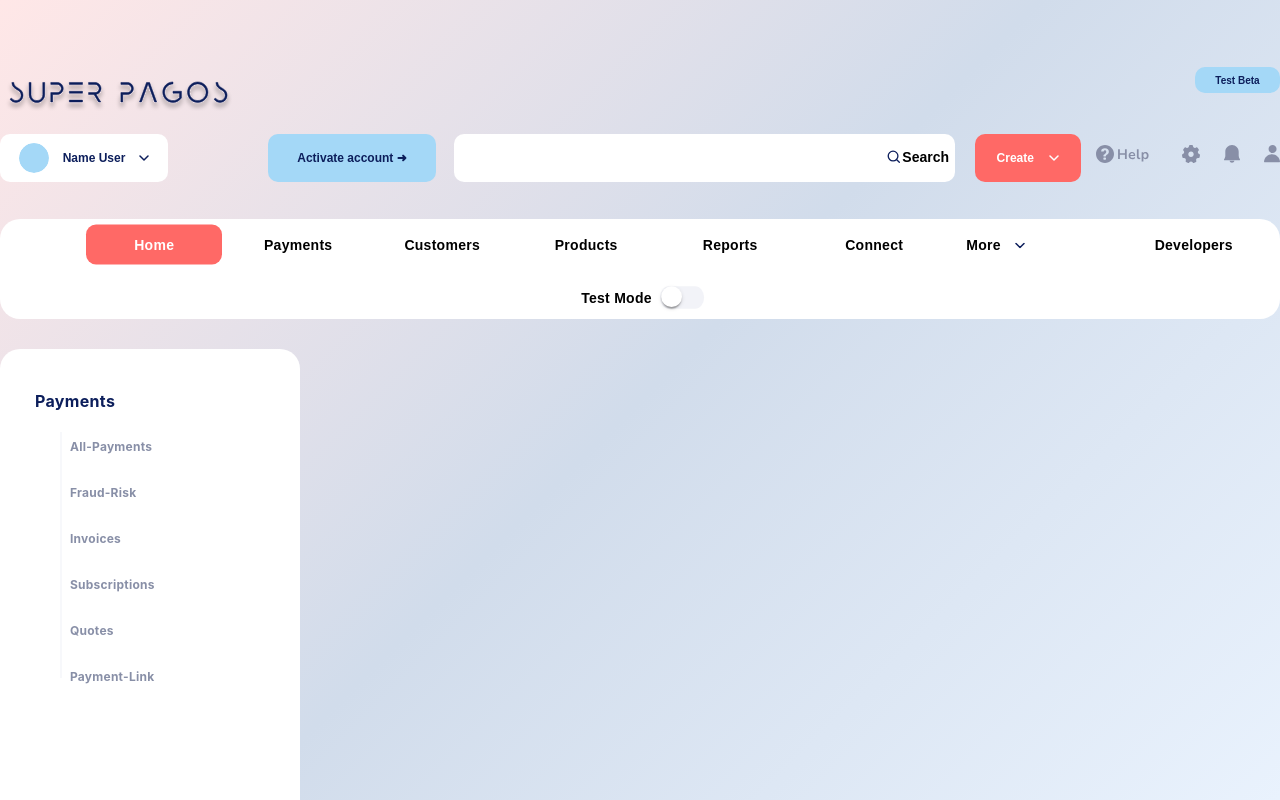
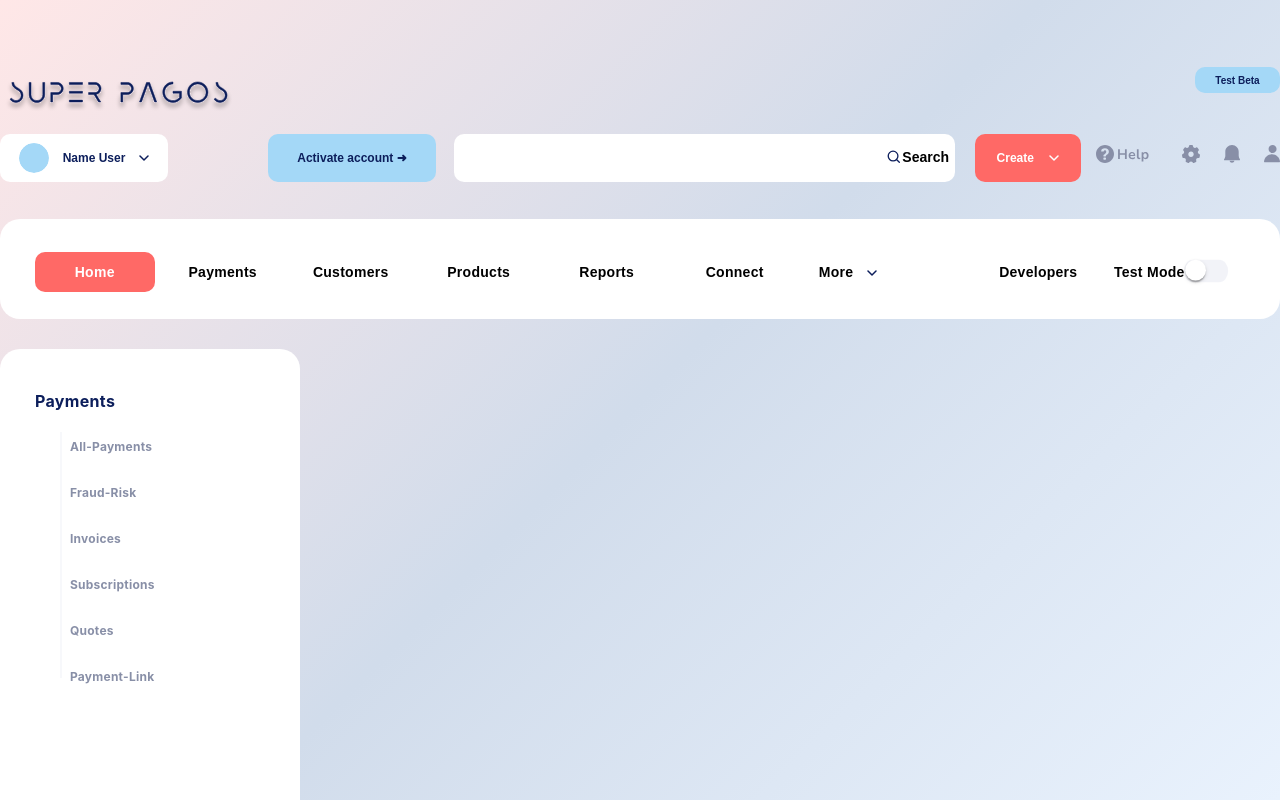
Before and after one commit to popo70023/learn-react-app, a React (Create React App) app: page /Payments in a window 1280 px wide. Shown: the top 800 px of the page. Built offline with nearby package versions, Linux system fonts and the light colour scheme.

Commit message:
feat: modify dashboard style to position

```diff
--- a/src/components/HorizontalMenu/HorizontalMenu.scss
+++ b/src/components/HorizontalMenu/HorizontalMenu.scss
@@ -1,4 +1,4 @@
-.horizontal-menu-model{
+.horizontal-menu-model {
   .horizontal-menu {
     display: flex;
     align-items: center;
@@ -9,6 +9,7 @@
     border-radius: 20px;
     border: none;
     border-width: 0;
+
     .button-group {
       position: absolute;
       left: 23px;
@@ -19,9 +20,11 @@
       flex-wrap: wrap;
       gap: 8px;
       width: 100%;
+
       .horizontal-menu-link {
         text-decoration: none;
         color: black;
+
         .horizontal-menu-btn {
           width: 120px;
           height: 40px;
@@ -37,16 +40,18 @@
           font-weight: 550;
           line-height: normal;
           letter-spacing: 0.28px;
-        padding: 0 8px;
         }
-      .horizontal-menu-btn-active{
+
+        .horizontal-menu-btn-active {
           background-color: #ff6966;
           color: white;
         }
       }
+
       .menu-container {
         text-align: center;
       }
+
       .dropdown-list {
         height: 150px;
         min-width: 180px;
@@ -55,6 +60,7 @@
         z-index: 0;
         text-align: left;
       }
+
       nav {
         ul {
           list-style: none;
@@ -98,6 +104,7 @@
         &:hover {
           background-color: transparent;
           color: black;
+
           .nav__submenu {
             display: block;
             background-color: white;
@@ -119,14 +126,17 @@
           background: rgba(#000, 0.1);
         }
       }
-    .dropdown-svg{
+
+      .dropdown-svg {
         margin-top: 18px;
         transform: translateX(-10px);
+
         &.dropdown-svg-active {
           transform: rotate(180deg);
         }
       }
-    .developers{
+
+      .developers {
         width: 120px;
         height: 40px;
         text-decoration: none;
@@ -137,25 +147,47 @@
         margin-left: 77px;
         transform: translateY(-1px);
       }
-    .test-mode{
-      transform:translateX(-11px);
+
+      .test-mode {
+        text-decoration: none;
+        color: black;
+        transform: translateX(-11px);
         margin-top: 0px;
+        width: 120px;
+        height: 40px;
+        background-color: transparent;
+        display: flex;
+        align-items: center;
+        justify-content: center;
+        border-radius: 10px;
+        cursor: pointer;
+        font-family: "Nunito Sans", sans-serif;
+        font-style: normal;
+        font-size: 14px;
+        font-weight: 550;
+        line-height: normal;
+        letter-spacing: 0.28px;
       }
+
       .switch-button {
-      transform:translateX(-40px) translateY(-8px) scale(1.3,1.6) ;
+        transform: translateX(-40px) translateY(-8px) scale(1.3, 1.6);
+
         .MuiSwitch-thumb {
           width: 16px;
           height: 13px;
           margin-top: 4px;
-        margin-left:5px;
+          margin-left: 5px;
         }
+
         .MuiSwitch-root {
           display: flex;
           align-items: center;
         }
+
         .MuiSwitch-switchBase {
           padding: 8px;
         }
+
         .MuiSwitch-track {
           border-radius: 20px;
           background-color: #DCE0ED;
@@ -163,15 +195,18 @@
       }
     }
   }
-.horizontal-menu-phone{
+
+  .horizontal-menu-phone {
     display: none;
   }
-@media (max-width: 768px){
-  .horizontal-menu{
+
+  @media (max-width: 768px) {
+    .horizontal-menu {
       display: none;
       height: 0px;
     }
-  .horizontal-menu-phone{
+
+    .horizontal-menu-phone {
       display: inline;
     }
   }
--- a/src/components/HorizontalMenu/HorizontalMenu.tsx
+++ b/src/components/HorizontalMenu/HorizontalMenu.tsx
@@ -83,11 +83,11 @@ const HorizontalMenu: FC<HorizontalMenuProps> = () => {
               </li>
             </ul>
           </nav>
-          <svg className={`dropdown-svg  ${showAboutMenu ? 'dropdown-svg-active' : ''}`}  xmlns="http://www.w3.org/2000/svg" width="10" height="6" viewBox="0 0 10 6" fill="none">
+          <svg className={`dropdown-svg  ${showAboutMenu ? 'dropdown-svg-active' : ''}`} xmlns="http://www.w3.org/2000/svg" width="10" height="6" viewBox="0 0 10 6" fill="none">
             <path d="M1 1L5 5L9 1" stroke="#0C1E5B" strokeWidth="1.5" strokeLinecap="round" strokeLinejoin="round" />
           </svg>
           <button className="horizontal-menu-link developers"><div className="horizontal-menu-btn">{'Developers'}</div></button>
-          <p className="horizontal-menu-link test-mode"><div className="horizontal-menu-btn">{'Test Mode'}</div></p>
+          <p className=" test-mode">{'Test Mode'}</p>
           <FormControlLabel
             control={<Switch checked={checked} onChange={handleChange} className="switch-button" />} label="" />
         </div>
@@ -102,7 +102,7 @@ const HorizontalMenu: FC<HorizontalMenuProps> = () => {
         activeButton={activeButton} onButtonClick={onButtonClick}
         showAboutMenu={showAboutMenu}
         handleLeave={handleLeave} handleHover={handleHover}
-        checked={checked} handleChange={handleChange}/>}
+        checked={checked} handleChange={handleChange} />}
     </div>
   );
 };
--- a/src/components/HorizontalMenuResponsive/HorizontalMenuResponsive.scss
+++ b/src/components/HorizontalMenuResponsive/HorizontalMenuResponsive.scss
@@ -1,7 +1,6 @@
 .HorizontalMenuResponsive {
     position: absolute;
-    top: -40px;
-    left: -20px;
+    transform: translateX(-20px) translateY(-90px);
     width: 100%;
     min-height: 100vh;
     background-color: white;
--- a/src/index.css
+++ b/src/index.css
@@ -9,9 +9,6 @@ body {
   background-attachment: fixed;
   background-size: 100% 100%;
   background-repeat: no-repeat;
-  display: flex;
-
-  align-items: center;
 }
 
 code {
--- a/src/layout/Dashboard/Dashboard.scss
+++ b/src/layout/Dashboard/Dashboard.scss
@@ -1,6 +1,6 @@
 .Dashboard {
     position: relative;
-    width: 1280px;
+    z-index: 4;
 }
 
 @media (max-width: 768px) {
@@ -17,7 +17,7 @@
             display: flex;
             align-items: center;
             position: relative;
-            top: -100px;
+            transform:translateY(-130px);
             left: 20px;
             margin-bottom: 0px;
 
```
Lines whose indentation alone changed are shown as unchanged.
